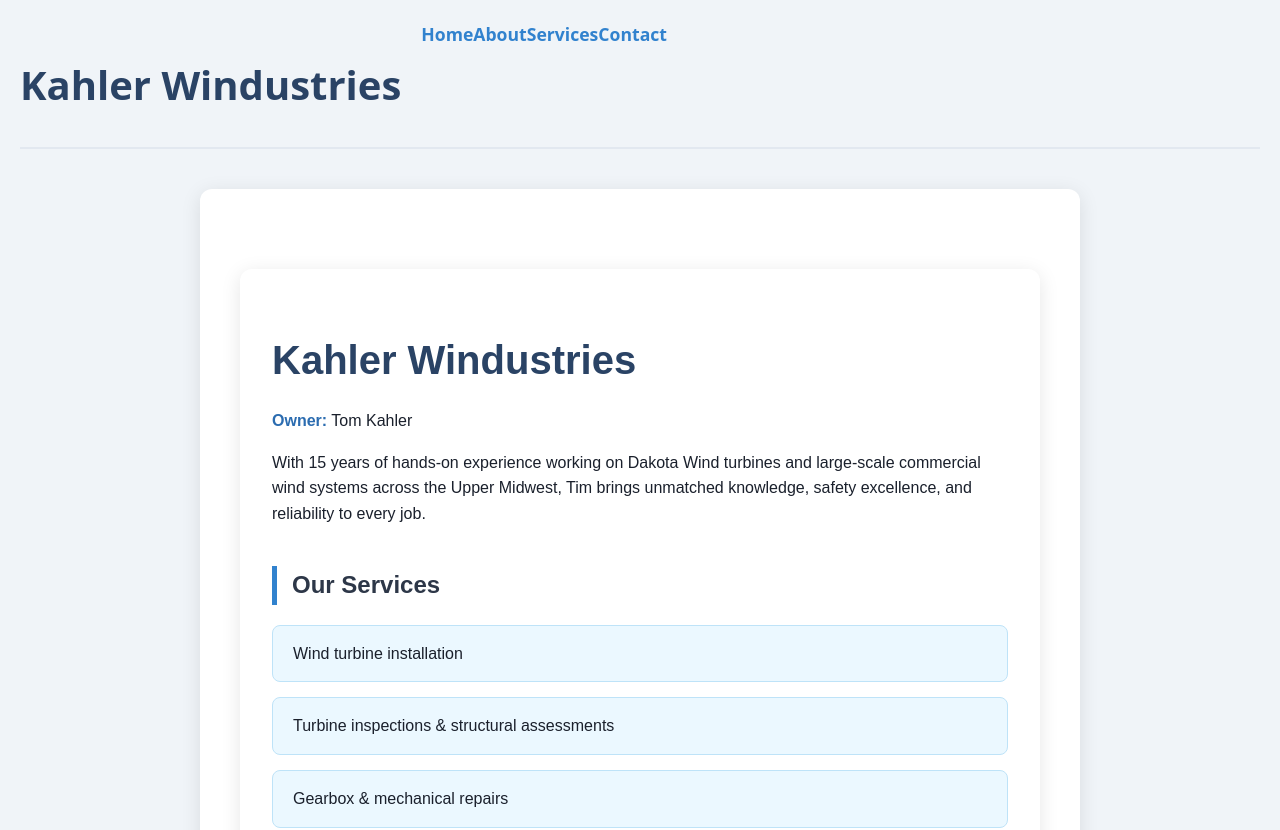
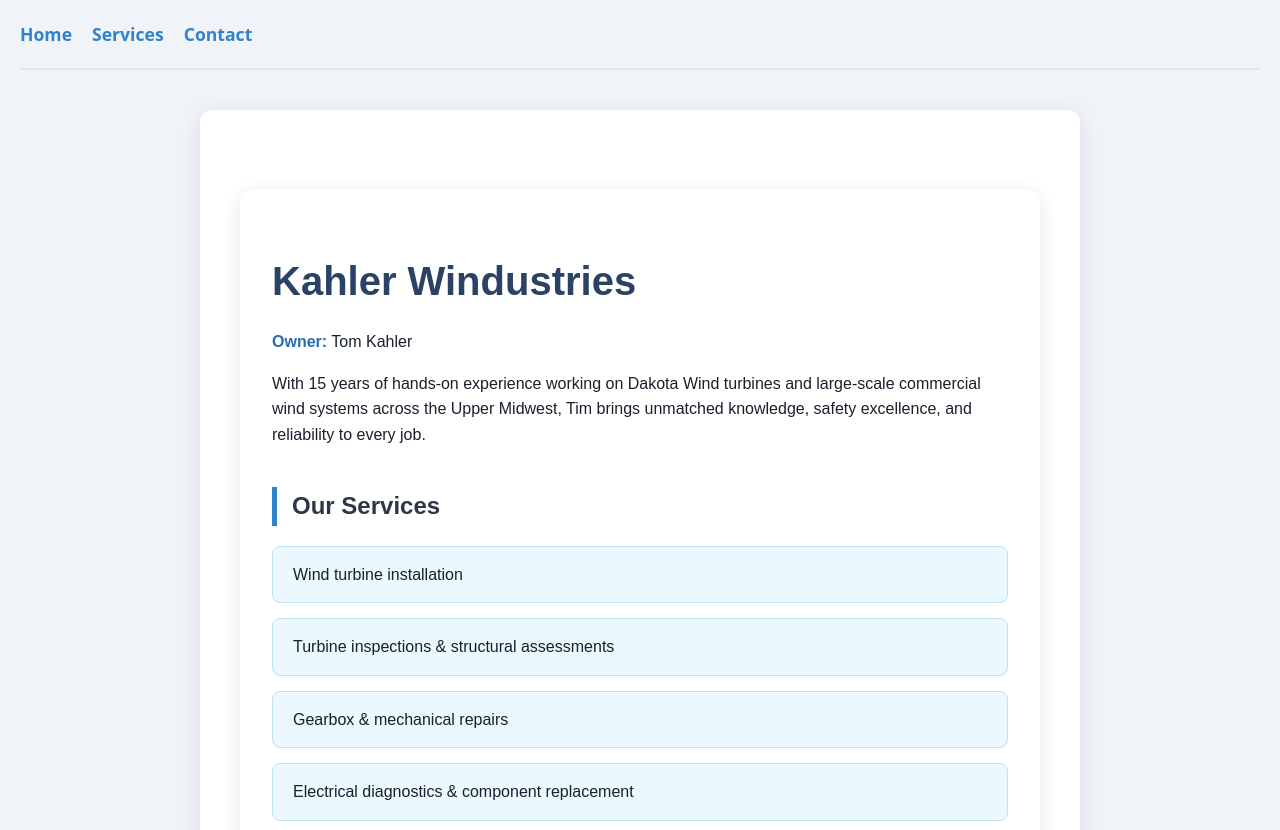
Before and after one commit to KristineMK72/kahler-windustries, a Next.js app: page / in a window 1280 px wide. Shown: the top 830 px of the page. Built offline with nearby package versions, Linux system fonts and the light colour scheme.

Commit message:
Update Navbar.js

```diff
--- a/components/Navbar.js
+++ b/components/Navbar.js
@@ -1,15 +1,11 @@
-import Link from "next/link";
+import Link from 'next/link';
 
 export default function Navbar() {
   return (
-    <nav className="p-4 flex justify-between bg-white shadow">
-      <h1 className="font-bold text-xl">Kahler Windustries</h1>
-      <div className="space-x-6">
-        <Link href="/">Home</Link>
-        <Link href="/about">About</Link>
-        <Link href="/services">Services</Link>
-        <Link href="/contact">Contact</Link>
-      </div>
+    <nav>
+      <Link href="/">Home</Link>
+      <Link href="/services">Services</Link>
+      <Link href="/contact">Contact</Link>
     </nav>
   );
 }
```
